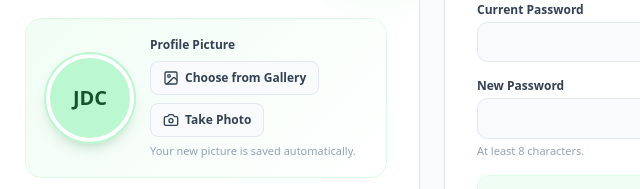
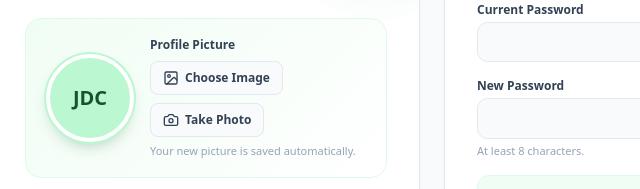
Before and after one commit to joetykespanticvt-png/CAPS, a plain HTML site: page profile.html in a window 1280 px wide. Shown: the part 213-402 px from the top of the page, 368-1008 px from the left. Drawn offline with nearby package versions, Linux system fonts and the light colour scheme.

Commit message:
napalitan na po ang gallery to image

```diff
--- a/profile.html
+++ b/profile.html
@@ -196,7 +196,7 @@
               <div class="flex flex-wrap gap-2">
                 <button type="button" onclick="document.getElementById('pic-gallery').click()" class="flex items-center space-x-1.5 px-3 py-2 bg-slate-50 border border-slate-200 rounded-lg text-xs font-semibold text-slate-700 hover:bg-caps-50 hover:text-caps-700 transition">
                   <i data-lucide="image" class="w-4 h-4"></i>
-                  <span>Choose from Gallery</span>
+                  <span>Choose Image</span>
                 </button>
                 <button type="button" onclick="document.getElementById('pic-camera').click()" class="flex items-center space-x-1.5 px-3 py-2 bg-slate-50 border border-slate-200 rounded-lg text-xs font-semibold text-slate-700 hover:bg-caps-50 hover:text-caps-700 transition">
                   <i data-lucide="camera" class="w-4 h-4"></i>
```
